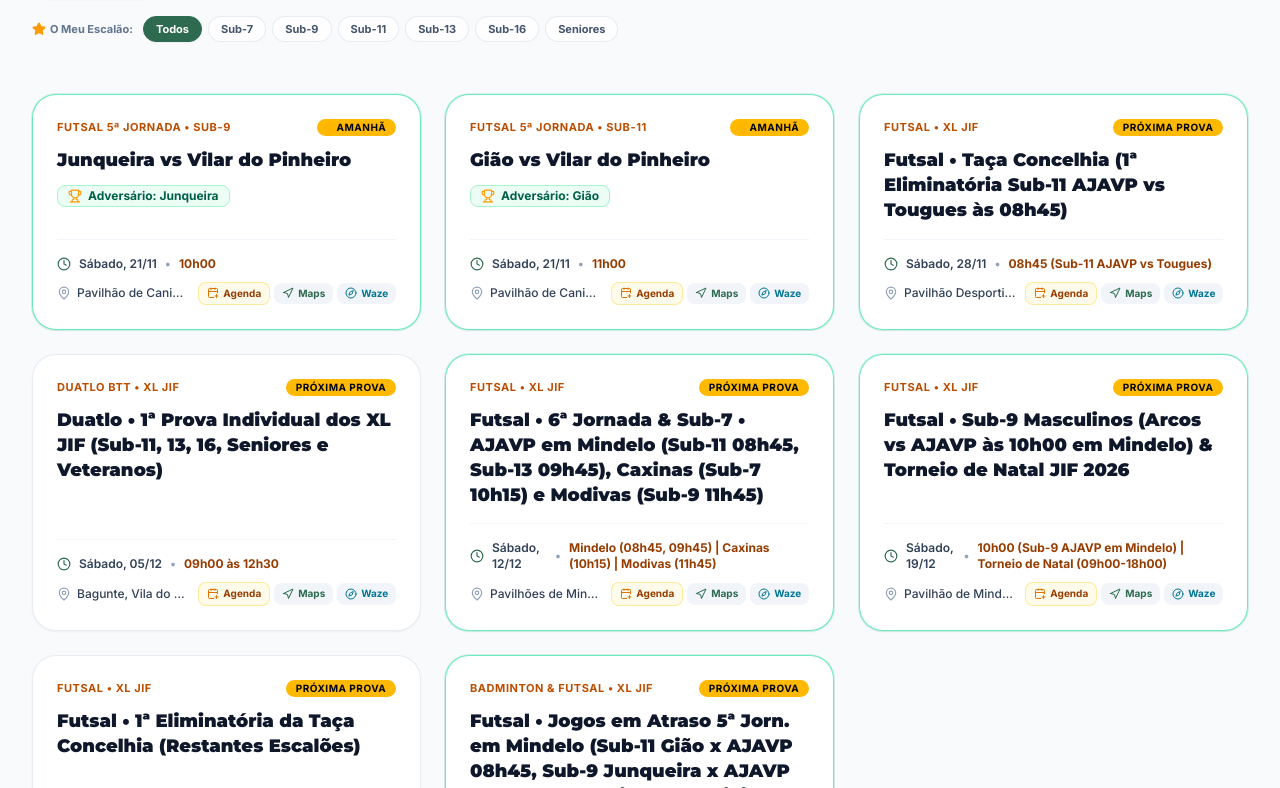
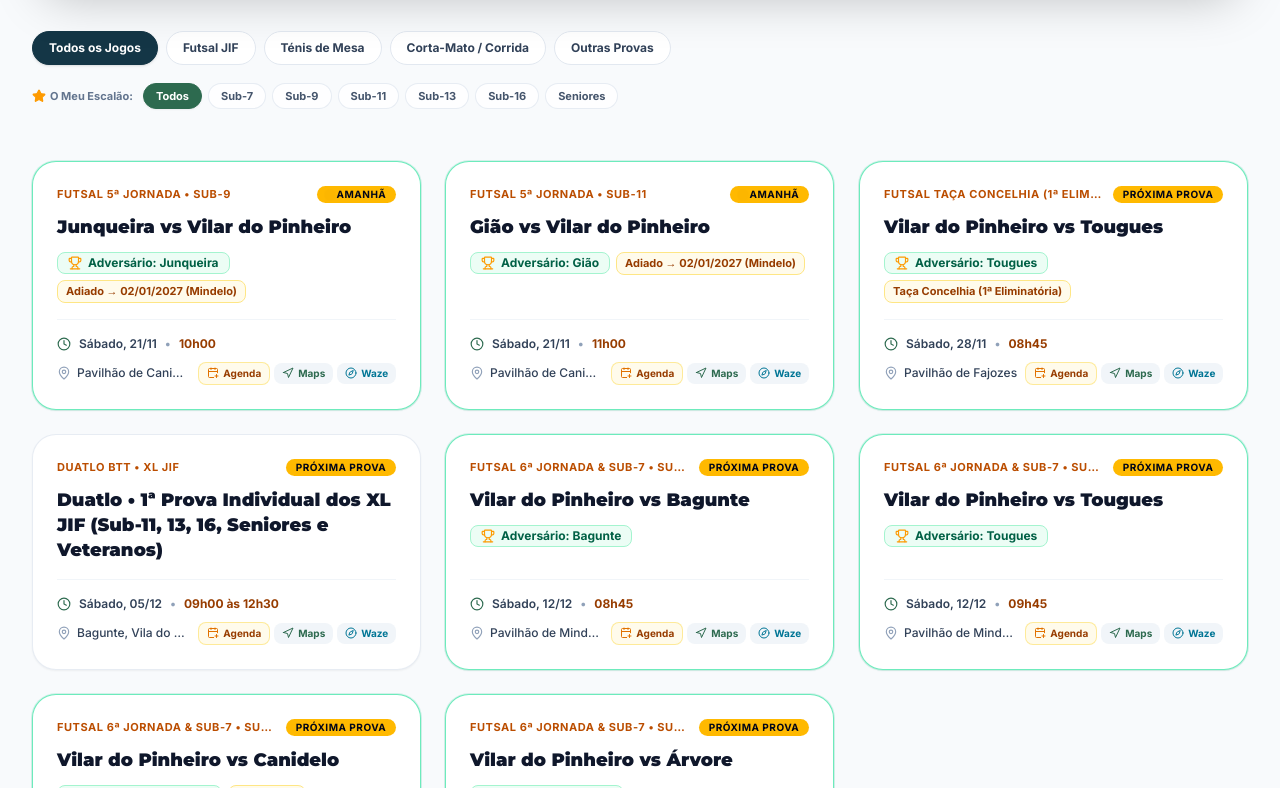
Before and after one commit to SirRugLessOnAverage/ajavp-site, a Next.js app: page / in a window 1280 px wide. Shown: the part 1692-2480 px from the top of the page. Built offline with nearby package versions, Linux system fonts and the light colour scheme; no server answers; the database is empty.

Commit message:
fix(futsal): corrigir hora 08h45 no Hero/JSON, expandir Centro de Jogos a todas as jornadas futuras e exibir notas de adiamento

```diff
--- a/app/page.tsx
+++ b/app/page.tsx
@@ -249,7 +249,9 @@ export default async function HomePage() {
                       <span className="inline-block w-2 h-2 rounded-full bg-emerald-500 animate-pulse" />
                       <span className="text-[11px] font-black uppercase tracking-wider text-emerald-800 dark:text-emerald-300">
                         {proximaJornada
-                          ? `Próxima Jornada • ${proximaJornada.numero}ª Jorn.`
+                          ? proximaJornada.numero === 6
+                            ? "Próxima Jornada • Taça (1ª Elim.)"
+                            : `Próxima Jornada • ${proximaJornada.numero}ª Jorn.`
                           : "Próxima Jornada"}
                       </span>
                     </div>
@@ -295,6 +297,17 @@ export default async function HomePage() {
                       </div>
                     )}
                   </div>
+
+                  {/* Aviso Jogos em Atraso 5.ª Jornada */}
+                  <a
+                    href="#agenda"
+                    className="flex items-center justify-between gap-2 p-2.5 rounded-xl bg-amber-50/90 hover:bg-amber-100/90 dark:bg-amber-500/10 dark:hover:bg-amber-500/20 border border-amber-200/90 dark:border-amber-500/30 text-[11px] transition-colors"
+                  >
+                    <span className="font-bold text-amber-900 dark:text-amber-300">
+                      📅 Jogos em Atraso (5.ª Jorn.): <span className="font-black">02 Jan &bull; Mindelo</span> (Sub-11 08h45, Sub-9 09h45)
+                    </span>
+                    <ChevronRight className="w-3.5 h-3.5 text-amber-700 dark:text-amber-400 shrink-0" />
+                  </a>
                 </div>
 
                 <div className="space-y-2">
--- a/components/home/AgendaMatchCenter.tsx
+++ b/components/home/AgendaMatchCenter.tsx
@@ -48,6 +48,7 @@ export interface DynamicAgendaItem {
   mapsUrl?: string;
   wazeUrl?: string;
   isAjavpMatch?: boolean;
+  notes?: string;
 }
 
 const SPORT_LABELS: Record<string, string> = {
@@ -87,12 +88,13 @@ export function buildDynamicAgenda(
 ): DynamicAgendaItem[] {
   const items: DynamicAgendaItem[] = [];
 
-  // 1. Próxima Jornada de Futsal com jogos detalhados da AJAVP
+  // 1. Todas as Próximas Jornadas de Futsal com jogos detalhados da AJAVP
   const upcomingJornadas = FUTSAL_JORNADAS.filter((j) => j.date >= todayStr);
-  const nextJornada = upcomingJornadas[0];
+  const futsalDatesCovered = new Set<string>();
 
-  if (nextJornada) {
-    for (const session of nextJornada.venueSessions) {
+  for (const jornada of upcomingJornadas) {
+    let addedForJornada = false;
+    for (const session of jornada.venueSessions) {
       for (const match of session.matches) {
         if (match.isAjavp && !match.isCompleted) {
           const isHome = match.homeTeam.toLowerCase().includes("vilar do pinheiro");
@@ -100,10 +102,10 @@ export function buildDynamicAgenda(
           const venue = findVenueInfo(session.venueName, session.venueId);
 
           items.push({
-            id: `futsal-j${nextJornada.number}-${match.category}-${match.time}`,
-            dateStr: nextJornada.date,
+            id: `futsal-j${jornada.number}-${match.category}-${match.time}-${match.homeTeam}`,
+            dateStr: jornada.date,
             timeLabel: `${match.time.replace(":", "h")}`,
-            categoryLabel: `Futsal ${nextJornada.label} • ${match.category}`,
+            categoryLabel: `Futsal ${jornada.label} • ${match.category}`,
             sportKey: "futsal",
             escalao: match.category,
             title: `${match.homeTeam} vs ${match.awayTeam}`,
@@ -112,9 +114,14 @@ export function buildDynamicAgenda(
             mapsUrl: venue.mapsUrl,
             wazeUrl: venue.wazeUrl,
             isAjavpMatch: true,
+            notes: match.notes,
           });
+          addedForJornada = true;
         }
       }
+    }
+    if (addedForJornada) {
+      futsalDatesCovered.add(jornada.date);
     }
   }
 
@@ -171,7 +178,7 @@ export function buildDynamicAgenda(
   );
 
   for (const calEv of upcomingCalendarEvents) {
-    if (nextJornada && calEv.date === nextJornada.date && calEv.sport === "futsal") {
+    if (futsalDatesCovered.has(calEv.date) && calEv.sport === "futsal") {
       continue;
     }
 
@@ -622,9 +629,16 @@ export function AgendaMatchCenter({ eventos }: AgendaMatchCenterProps) {
                     </h4>
 
                     {ev.opponent && (
-                      <div className="inline-flex items-center gap-1.5 px-2.5 py-0.5 rounded-lg bg-emerald-50 dark:bg-emerald-500/15 border border-emerald-200 dark:border-emerald-500/30 text-xs font-bold text-emerald-800 dark:text-emerald-300">
-                        <Trophy className="w-3.5 h-3.5 text-amber-500 shrink-0" />
-                        <span>Adversário: {ev.opponent}</span>
+                      <div className="flex flex-wrap items-center gap-1.5">
+                        <div className="inline-flex items-center gap-1.5 px-2.5 py-0.5 rounded-lg bg-emerald-50 dark:bg-emerald-500/15 border border-emerald-200 dark:border-emerald-500/30 text-xs font-bold text-emerald-800 dark:text-emerald-300">
+                          <Trophy className="w-3.5 h-3.5 text-amber-500 shrink-0" />
+                          <span>Adversário: {ev.opponent}</span>
+                        </div>
+                        {ev.notes && (
+                          <span className="inline-flex items-center px-2 py-0.5 rounded-lg bg-amber-50 dark:bg-amber-500/15 border border-amber-200 dark:border-amber-500/30 text-[11px] font-bold text-amber-800 dark:text-amber-300">
+                            {ev.notes}
+                          </span>
+                        )}
                       </div>
                     )}
                   </div>
--- a/components/jif/futsal/FutsalJornadasView.tsx
+++ b/components/jif/futsal/FutsalJornadasView.tsx
@@ -412,12 +412,19 @@ export function FutsalJornadasView({
 
                         {/* Placar */}
                         {jogo.adiado ? (
-                          <div className="px-3 py-1.5 rounded-xl bg-amber-100 dark:bg-amber-500/20 border border-amber-300 dark:border-amber-500/40 font-black text-xs uppercase tracking-wider text-amber-800 dark:text-amber-300 shrink-0 shadow-xs">
-                            Adiado
+                          <div className="px-3 py-1.5 rounded-xl bg-amber-100 dark:bg-amber-500/20 border border-amber-300 dark:border-amber-500/40 font-black text-[11px] uppercase tracking-wider text-amber-800 dark:text-amber-300 shrink-0 shadow-xs text-center">
+                            {jogo.nota || "Adiado"}
                           </div>
                         ) : (
-                          <div className="px-3.5 py-1.5 rounded-xl bg-slate-100 dark:bg-slate-800 border border-slate-200 dark:border-white/10 font-mono font-black text-sm sm:text-base text-slate-900 dark:text-white shrink-0 tracking-wider shadow-xs">
-                            {jogo.golosCasa} – {jogo.golosFora}
+                          <div className="flex flex-col items-center gap-1 shrink-0">
+                            <div className="px-3.5 py-1.5 rounded-xl bg-slate-100 dark:bg-slate-800 border border-slate-200 dark:border-white/10 font-mono font-black text-sm sm:text-base text-slate-900 dark:text-white tracking-wider shadow-xs">
+                              {jogo.golosCasa} – {jogo.golosFora}
+                            </div>
+                            {jogo.nota && (
+                              <span className="text-[10px] font-bold px-2 py-0.5 rounded-full bg-emerald-50 dark:bg-emerald-500/10 text-emerald-700 dark:text-emerald-300 border border-emerald-200 dark:border-emerald-500/20">
+                                {jogo.nota}
+                              </span>
+                            )}
                           </div>
                         )}
 
--- a/data/jif/futsal.ts
+++ b/data/jif/futsal.ts
@@ -23,6 +23,7 @@ export interface FutsalJogo {
   golosFora: number;
   isAjavp?: boolean;
   adiado?: boolean;
+  nota?: string;
 }
 
 export interface FutsalPavilhao {
--- a/lib/jif/data-service.ts
+++ b/lib/jif/data-service.ts
@@ -95,6 +95,8 @@ function construirJornadasBase(todayStr: string = obterDataHojePortugal()): Futs
           golosCasa,
           golosFora,
           isAjavp: Boolean(m.isAjavp),
+          adiado: Boolean(m.notes && m.notes.toLowerCase().includes('adiado')),
+          nota: m.notes,
         };
       }),
     })),
@@ -149,7 +151,7 @@ export function consolidarTodasJornadas(
         if (alvo) {
           alvo.golosCasa = Number(jogo.golosCasa ?? 0);
           alvo.golosFora = Number(jogo.golosFora ?? 0);
-          if (jogo.hora) alvo.hora = jogo.hora;
+          if (jogo.hora && !alvo.hora) alvo.hora = jogo.hora;
           if (escalaoNorm) alvo.escalao = escalaoNorm;
           if (jogo.campo) alvo.campo = jogo.campo;
           alvo.isAjavp =
--- a/public/assets/data/jif-futsal.json
+++ b/public/assets/data/jif-futsal.json
@@ -1071,7 +1071,7 @@
           "jogos": [
             {
               "escalao": "Sub-11",
-              "hora": "09:00",
+              "hora": "08:45",
               "casa": "Vilar do Pinheiro",
               "fora": "Tougues",
               "golosCasa": 0,
@@ -1080,7 +1080,7 @@
             },
             {
               "escalao": "Sub-9",
-              "hora": "10:00",
+              "hora": "09:45",
               "casa": "Tougues",
               "fora": "Junqueira",
               "golosCasa": 0,
@@ -1089,7 +1089,7 @@
             },
             {
               "escalao": "Sub-9",
-              "hora": "11:00",
+              "hora": "10:45",
               "casa": "Fornelo",
               "fora": "Gião",
               "golosCasa": 0,
```
